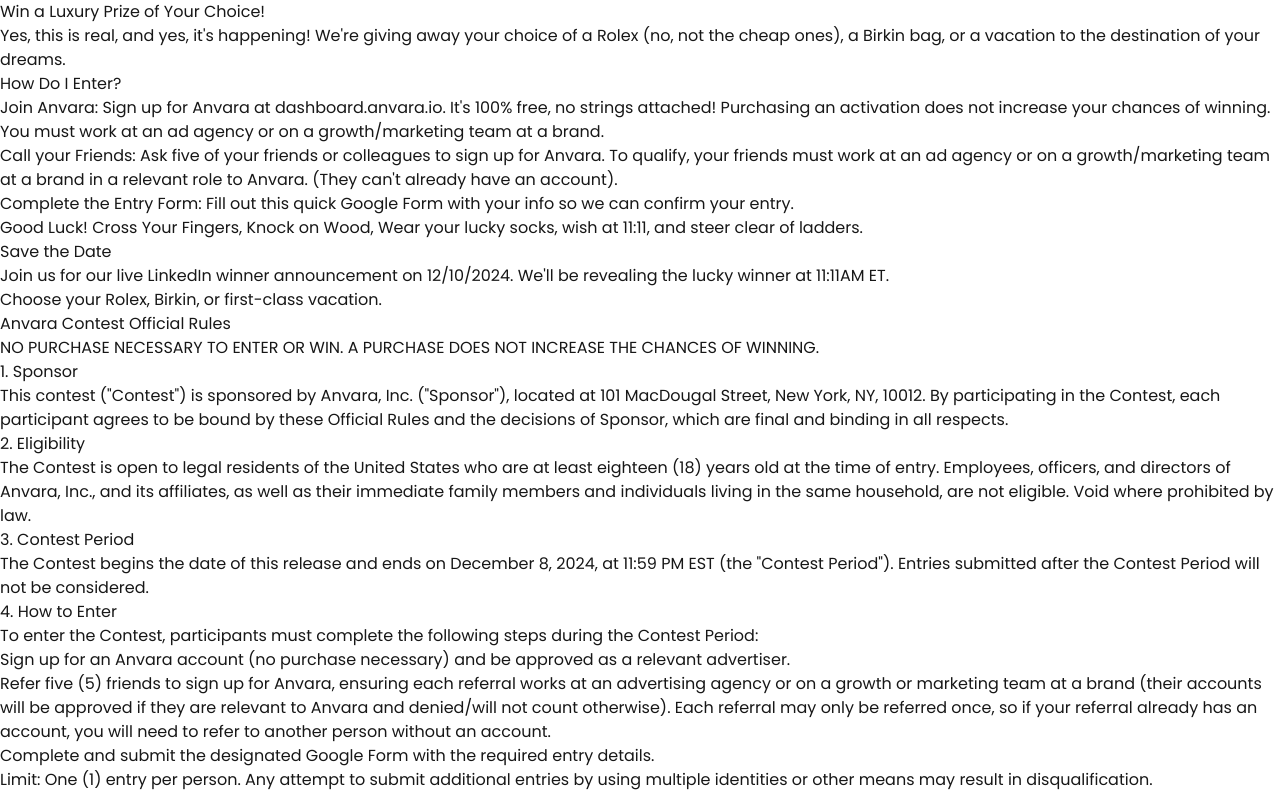
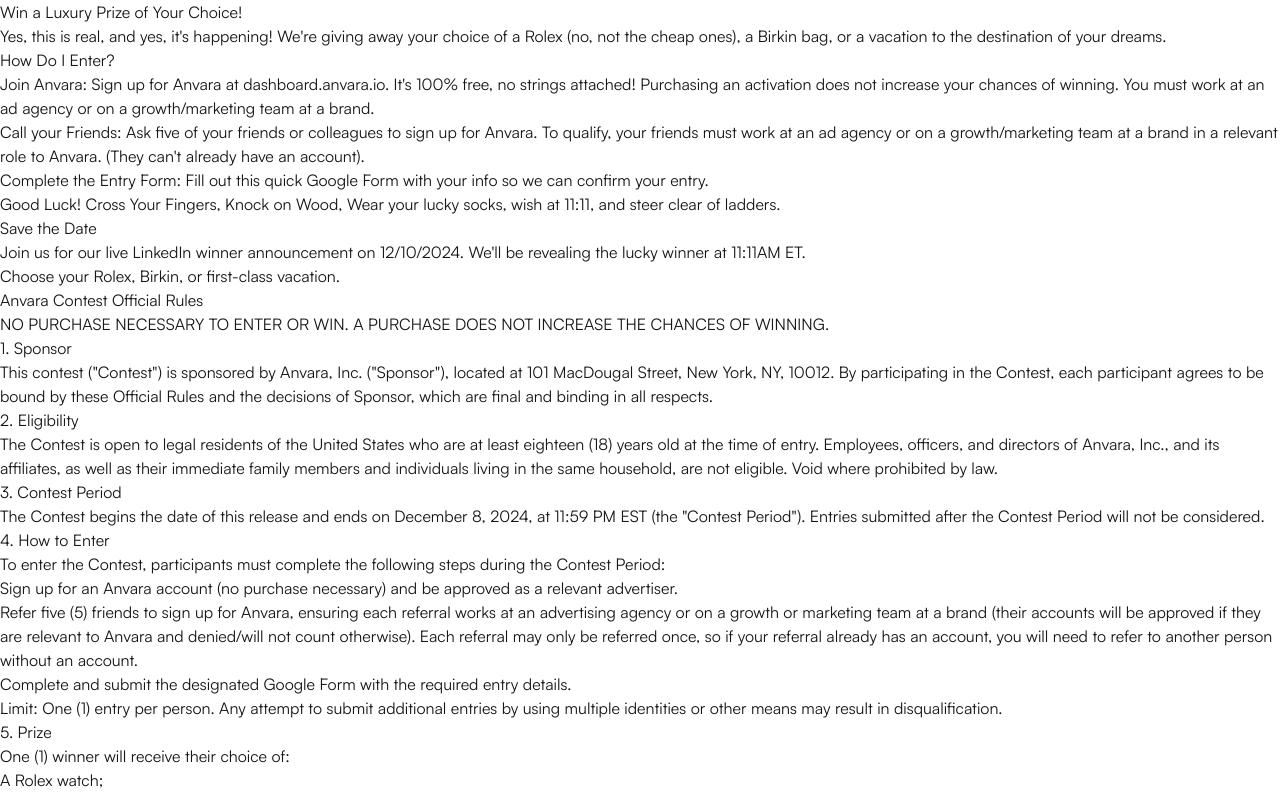
Before and after one commit to therealddev/anvara-blank-webpage, a Next.js app: page / in a window 1280 px wide. Shown: the top 795 px of the page. Built offline with nearby package versions, Linux system fonts and the light colour scheme.

Commit message:
feat: improve design

```diff
--- a/src/styles/globals.css
+++ b/src/styles/globals.css
@@ -14,8 +14,22 @@
   }
 }
 
+@font-face {
+  font-family: "Satoshi";
+  src: url("/fonts/Satoshi-Variable.ttf") format("truetype");
+  font-weight: 100 900;
+  font-style: normal;
+}
+
+@font-face {
+  font-family: "Satoshi";
+  src: url("/fonts/Satoshi-VariableItalic.ttf") format("truetype");
+  font-weight: 100 900;
+  font-style: italic;
+}
+
 body {
   color: var(--foreground);
   background: var(--background);
-  font-family: 'Poppins', Arial, Helvetica, sans-serif;
+  font-family: "Satoshi", Arial, Helvetica, sans-serif;
 }
```
Also changed, not shown: public/fonts/Satoshi-Variable.ttf (added), public/fonts/Satoshi-VariableItalic.ttf (added).
